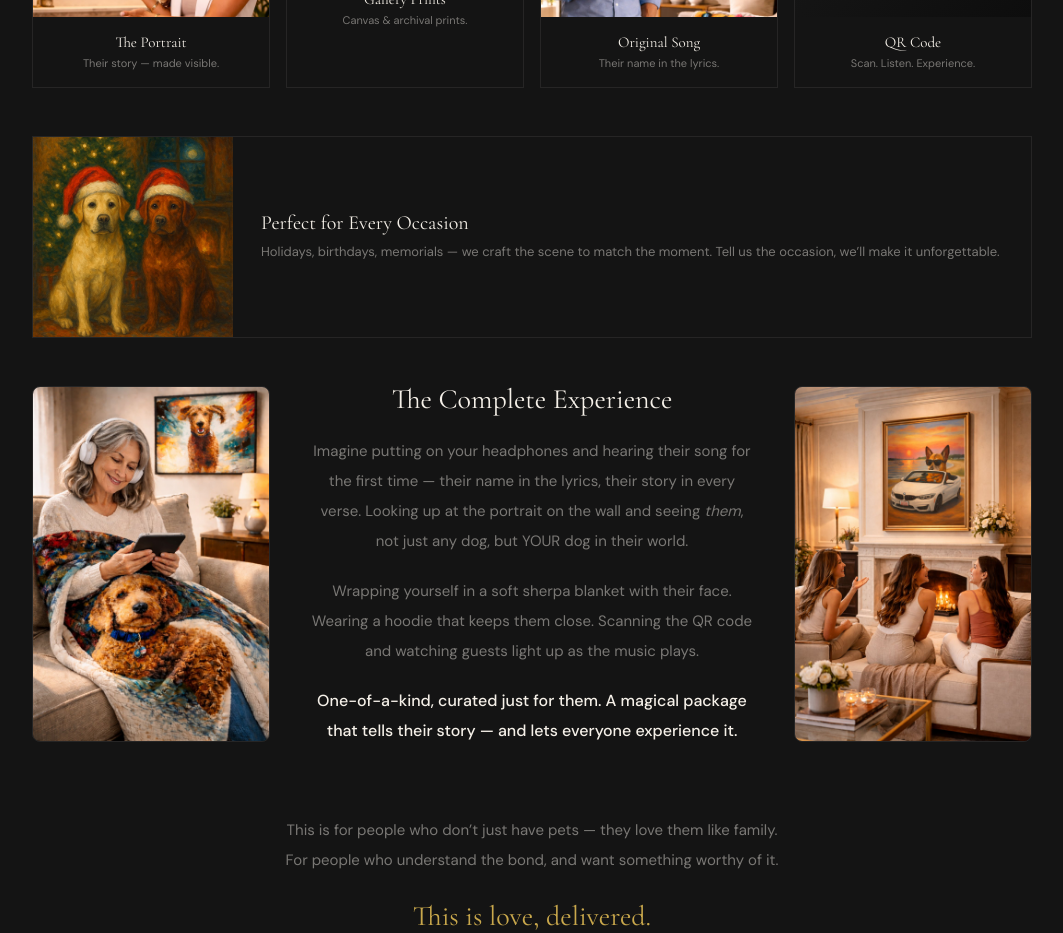
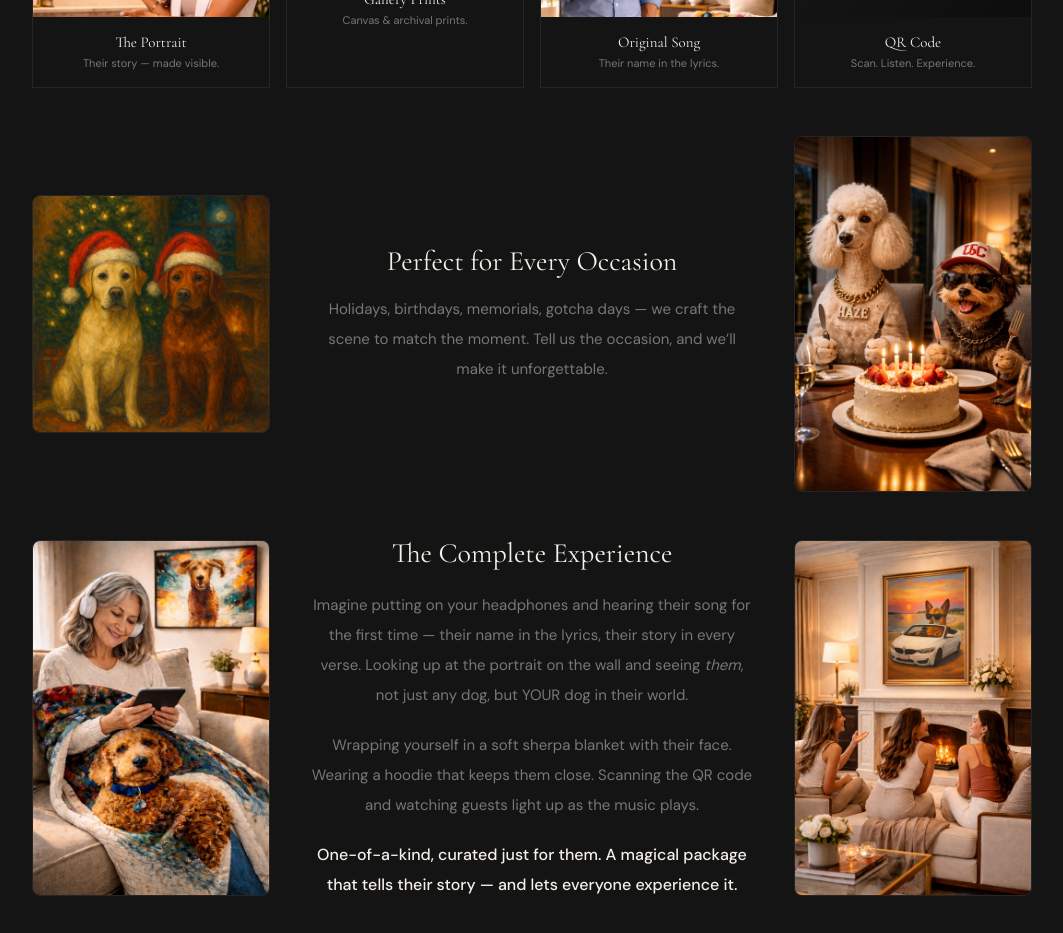
Before and after one commit to johnagreuling/petprintsstudio, a Next.js app: page / in a window 1280 px wide. Shown: the part 4200-5133 px from the top of the page, without its empty margins (108-1171 px from the left). Built offline with nearby package versions, Linux system fonts and the light colour scheme.

Commit message:
feat: occasions bookend — Christmas dogs + Birthday pups (Haze & USC)

```diff
--- a/app/page.tsx
+++ b/app/page.tsx
@@ -352,14 +352,19 @@ export default function Home() {
             ))}
           </div>
 
-          {/* Holiday example */}
-          <div className="card" style={{padding:0,display:'flex',alignItems:'stretch',gap:0,marginBottom:24,overflow:'hidden'}}>
-            <div style={{width:200,overflow:'hidden',flexShrink:0}}>
-              <img src="/portrait-christmas.png" alt="Holiday pet portrait" style={{width:'100%',display:'block'}}/>
+          {/* Any Occasion - bookends */}
+          <div style={{display:'grid',gridTemplateColumns:'1fr 2fr 1fr',gap:24,marginBottom:24,alignItems:'center'}}>
+            <div style={{borderRadius:8,overflow:'hidden',border:'1px solid var(--border)'}}>
+              <img src="/portrait-christmas.png" alt="Christmas pet portrait" style={{width:'100%',display:'block'}}/>
             </div>
-            <div style={{flex:1,padding:'24px 28px',display:'flex',flexDirection:'column',justifyContent:'center'}}>
-              <div className="serif" style={{fontSize:20,marginBottom:6}}>Perfect for Every Occasion</div>
-              <div style={{fontSize:13,color:'var(--muted)',lineHeight:1.7}}>Holidays, birthdays, memorials — we craft the scene to match the moment. Tell us the occasion, we&rsquo;ll make it unforgettable.</div>
+            <div style={{textAlign:'center',padding:'20px 16px'}}>
+              <h3 className="serif" style={{fontSize:28,marginBottom:16,fontWeight:400,color:'var(--cream)'}}>Perfect for Every Occasion</h3>
+              <p style={{fontSize:15,color:'var(--muted)',lineHeight:2}}>
+                Holidays, birthdays, memorials, gotcha days — we craft the scene to match the moment. Tell us the occasion, and we&rsquo;ll make it unforgettable.
+              </p>
+            </div>
+            <div style={{borderRadius:8,overflow:'hidden',border:'1px solid var(--border)'}}>
+              <img src="/portrait-birthday.png" alt="Birthday pet portrait" style={{width:'100%',display:'block'}}/>
             </div>
           </div>
 
```
Also changed, not shown: public/portrait-birthday.png (added).
